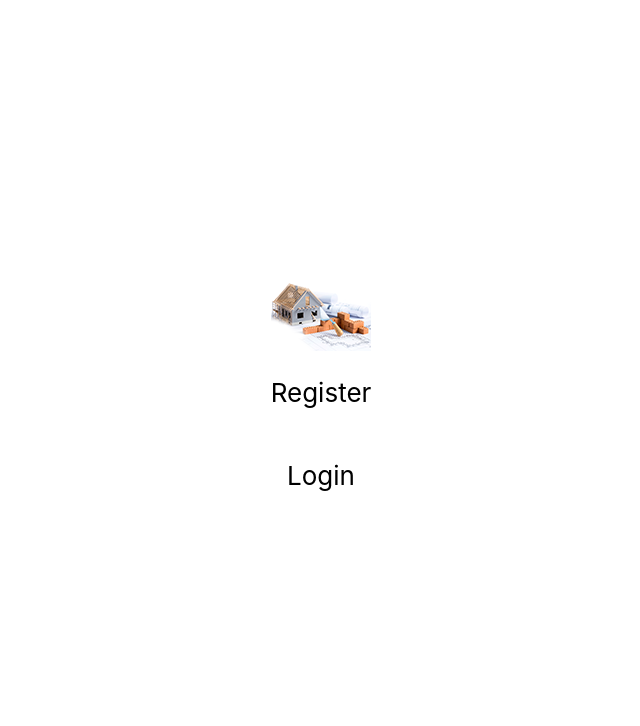
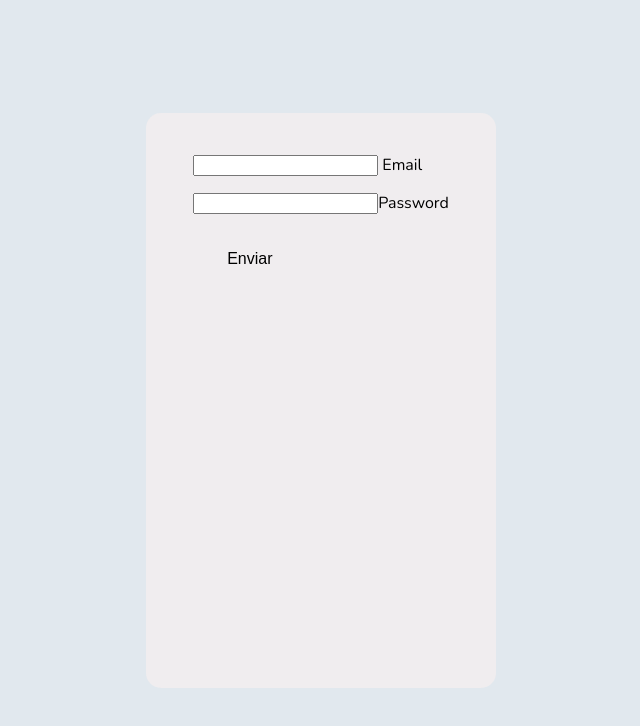
Before and after one commit to rocioRichi/Rocio-Ricciardiello-Final-Project-front-202301-mad, a React (Create React App) app: page / in a window 1280 px wide. Shown: the top 726 px of the page, without its empty margins (319-959 px from the left). Built offline with nearby package versions, Linux system fonts and the light colour scheme.

Commit message:
Add initial css to login page

```diff
--- a/public/index.html
+++ b/public/index.html
@@ -7,37 +7,20 @@
   <meta name="viewport" content="width=device-width, initial-scale=1" />
   <meta name="theme-color" content="#000000" />
   <meta name="description" content="Web site created using create-react-app" />
-  <link rel="apple-touch-icon" href="%PUBLIC_URL%/logo192.png" />
-  <!--
+  <link rel="shortcut icon" href="favicon.png" type="image/x-icon"> <!--
       manifest.json provides metadata used when your web app is installed on a
       user's mobile device or desktop. See https://developers.google.com/web/fundamentals/web-app-manifest/
     -->
-  <link rel="manifest" href="%PUBLIC_URL%/manifest.json" />
-  <!--
-      Notice the use of %PUBLIC_URL% in the tags above.
-      It will be replaced with the URL of the `public` folder during the build.
-      Only files inside the `public` folder can be referenced from the HTML.
-
-      Unlike "/favicon.ico" or "favicon.ico", "%PUBLIC_URL%/favicon.ico" will
-      work correctly both with client-side routing and a non-root public URL.
-      Learn how to configure a non-root public URL by running `npm run build`.
-    -->
-  <title>React Redux App</title>
+  <link rel="preconnect" href="https://fonts.googleapis.com">
+  <link rel="preconnect" href="https://fonts.gstatic.com" crossorigin>
+  <link href="https://fonts.googleapis.com/css2?family=Nunito:wght@400;800&display=swap" rel="stylesheet">
+  <title>Reformas</title>
 </head>
 
 <body>
   <noscript>You need to enable JavaScript to run this app.</noscript>
   <div id="root"></div>
-  <!--
-      This HTML file is a template.
-      If you open it directly in the browser, you will see an empty page.
 
-      You can add webfonts, meta tags, or analytics to this file.
-      The build step will place the bundled scripts into the <body> tag.
-
-      To begin the development, run `npm start` or `yarn start`.
-      To create a production bundle, use `npm run build` or `yarn build`.
-    -->
 </body>
 
 </html>
--- a/src/App.css
+++ b/src/App.css
@@ -1,16 +1,43 @@
-.App {
-  text-align: center;
-}
-
-.App-header {
+html,
+body {
+  position: relative;
   min-height: 100vh;
+  background-color: #e1e8ee;
   display: flex;
-  flex-direction: column;
   align-items: center;
   justify-content: center;
-  font-size: calc(10px + 2vmin);
 }
 
 .App-link {
   color: rgb(112, 76, 182);
 }
+.form {
+  display: flex;
+
+  justify-content: center;
+  background-color: #f7f0f0b2;
+  border-radius: 15px;
+  height: 550px;
+  width: 350px;
+  margin: 30px;
+  padding-top: 25px;
+  font-family: "Nunito", sans-serif;
+}
+.enviar {
+  color: #0099cc;
+  background: transparent;
+  border: 2px solid #0099cc;
+  border-radius: 6px;
+  border: none;
+  color: black;
+  padding: 16px 32px;
+  text-align: center;
+  display: inline-block;
+  font-size: 16px;
+  margin: 4px 2px;
+}
+.btn1 {
+  background-color: white;
+  color: black;
+  border: 2px solid #008cba;
+}
--- a/src/App.tsx
+++ b/src/App.tsx
@@ -2,13 +2,21 @@ import "./App.css";
 
 function App() {
   return (
-    <div className="App">
-      <header className="App-header">
-        <img src="house.png" alt="" />
-        <p>Register</p>
-
-        <p>Login</p>
-      </header>
+    <div className="form">
+      <form>
+        <label>
+          <p>
+            <input type="text" name="email" /> Email
+          </p>
+        </label>
+        <label>
+          <p>
+            <input type="text" name="password" />
+            Password
+          </p>
+        </label>
+        <input className="enviar" type="submit" value="Enviar" />
+      </form>
     </div>
   );
 }
```
Also changed, not shown: public/favicon.png (renamed from public/Sin título-3.png).
